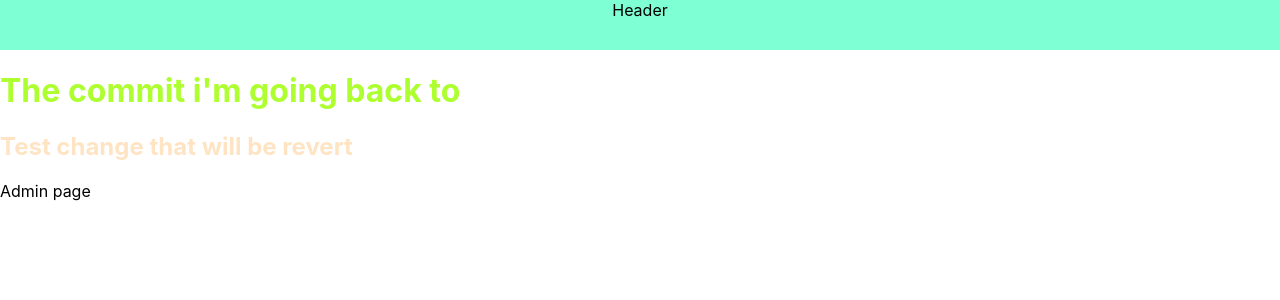
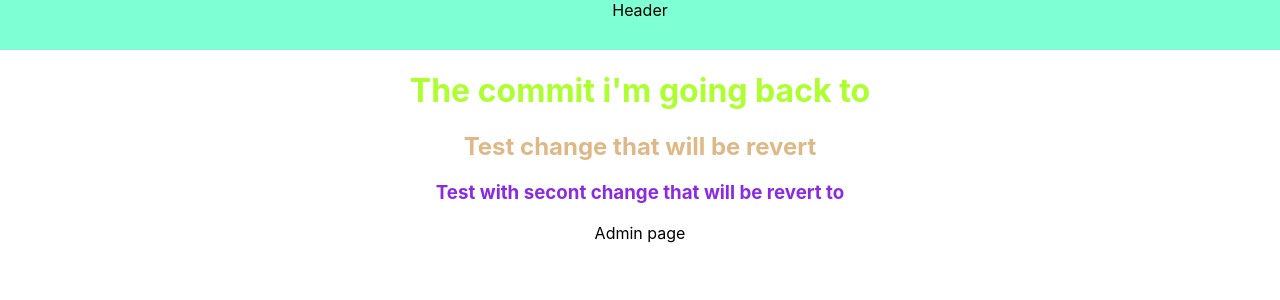
Before and after one commit to GraurDen/Next_Layouts, a Next.js app: page /adminPage in a window 1280 px wide. Shown: the top 300 px of the page. Built offline with nearby package versions, Linux system fonts and the light colour scheme.

Commit message:
Test with second changes

```diff
--- a/components/layouts/adminLayout/admin.tsx
+++ b/components/layouts/adminLayout/admin.tsx
@@ -3,12 +3,15 @@ import { ReactElement } from "react";
 
 const AdminLayout = ({ children }: { children: ReactElement }) => {
   return (
-    <>
+    <div style={{ textAlign: "center" }}>
       <Header />
       <h1 style={{ color: "greenyellow" }}>The commit i'm going back to</h1>
-      <h2 style={{ color: "bisque" }}>Test change that will be revert</h2>
+      <h2 style={{ color: "burlywood" }}>Test change that will be revert</h2>
+      <h3 style={{ color: "blueviolet" }}>
+        Test with secont change that will be revert to
+      </h3>
       {children}
-    </>
+    </div>
   );
 };
 
```
